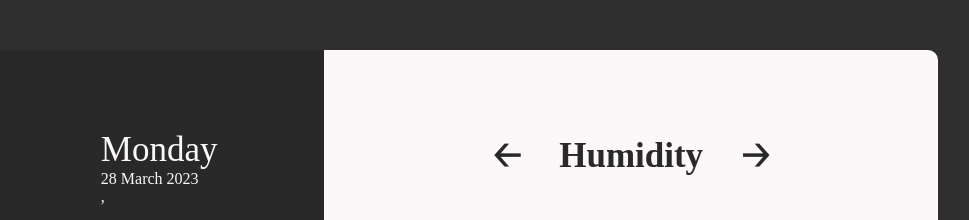
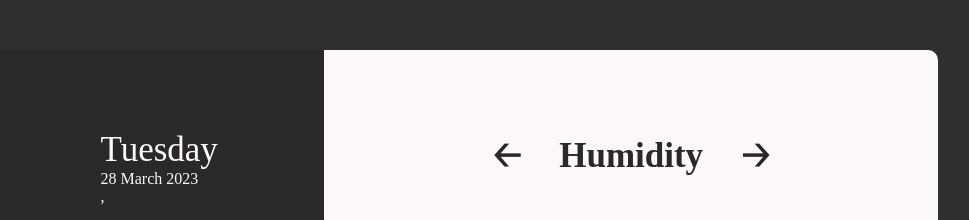
Before and after one commit to kardahim/weather_esp_frontend, a React (Create React App) app: page / in a window 1280 px wide. Shown: the top 220 px of the page, without its empty margins (174-1143 px from the left). Built offline with nearby package versions, Linux system fonts and the light colour scheme; no server answers.

Commit message:
add current name of the day of the week

```diff
--- a/src/components/Card.tsx
+++ b/src/components/Card.tsx
@@ -110,7 +110,7 @@ function Card() {
         <div className='card'>
             <div className='card__parameters'>
                 <div className='card__parameters__date'>
-                    <div>{'Monday'}</div>
+                    <div>{date.format('dddd')}</div>
                     <div>{date.format('DD MMMM YYYY')}</div>
                     <div>{geo?.address?.city ? geo?.address?.city : geo?.address?.village}, {geo?.address?.country}</div>
                 </div>
```
